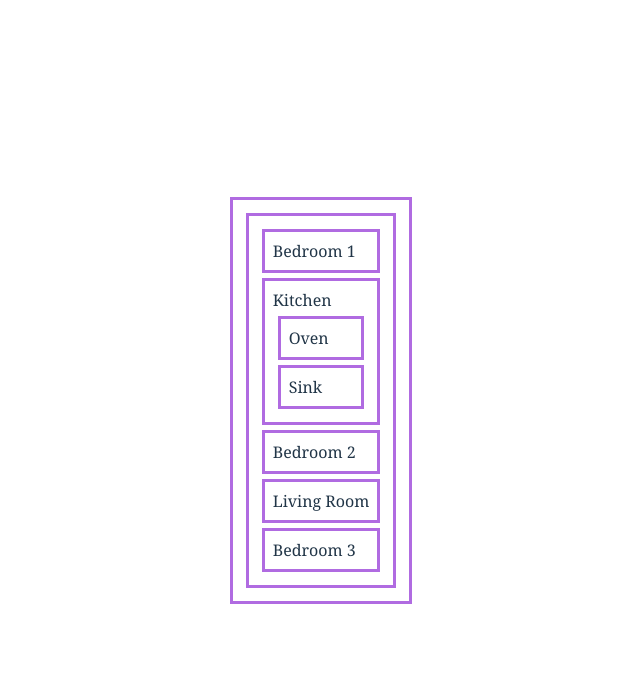
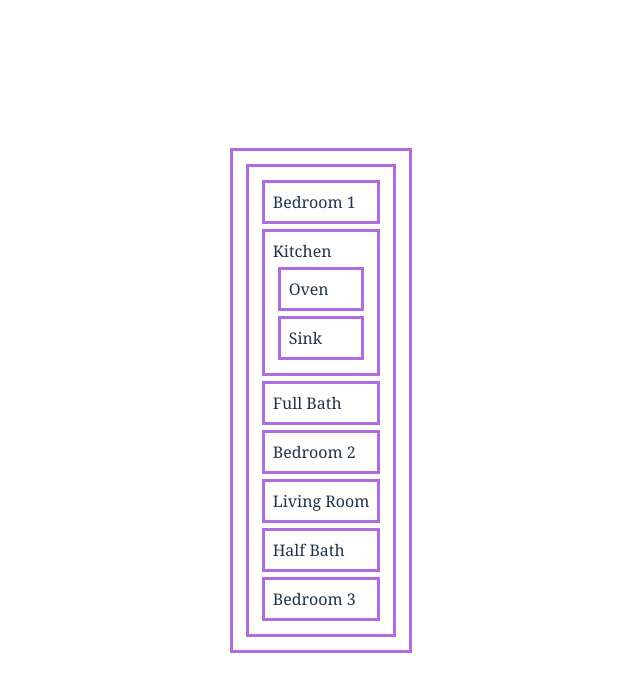
Before and after one commit to natnichols/floorplan-lab, a React (Vite) app: page / in a window 1280 px wide. Shown: the top 692 px of the page, without its empty margins (319-959 px from the left). Built offline with nearby package versions, Linux system fonts and the light colour scheme.

Commit message:
add size prop to Bath component

```diff
--- a/src/Bath.jsx
+++ b/src/Bath.jsx
@@ -1,6 +1,8 @@
 const Bath = (props) => {
   return (
-    Bath
+    <div>
+      {props.size} Bath
+    </div>
   );
 }
 
--- a/src/FloorPlan.jsx
+++ b/src/FloorPlan.jsx
@@ -8,10 +8,10 @@ const FloorPlan = (props) => {
     <>
         <Bedroom bedroomNum={1} />
         <Kitchen />
-        <Bath />
+        <Bath size={'Full'} />
         <Bedroom bedroomNum={2} />
         <LivingRoom />
-        <Bath />
+        <Bath size={'Half'} />
         <Bedroom bedroomNum={3} />
     </>
   )
```
